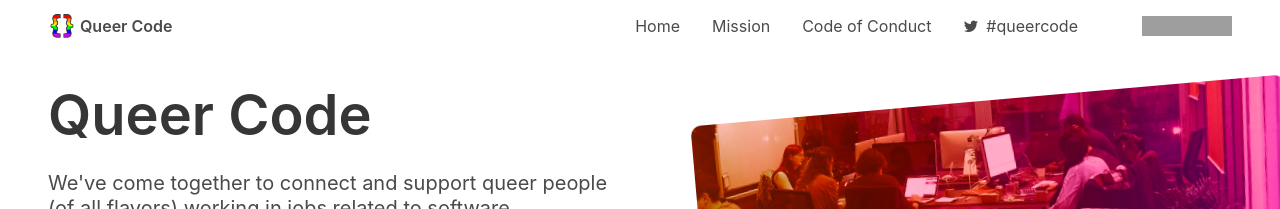
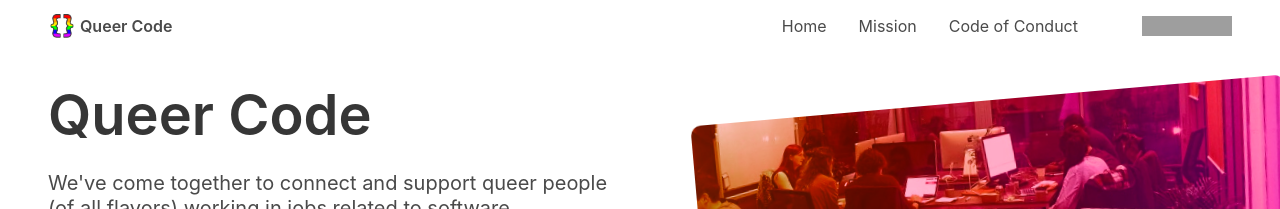
Before and after one commit to QueerCodeOrg/queercodeberlin.github.io, a Jekyll site: the page built from index.html, in a window 1280 px wide. Shown: the top 209 px of the page. Built offline with Jekyll 4.4.1, drawn with Linux system fonts in a browser that asks for light colours; comment, search, counter and statistics services are not loaded; grey boxes are pictures that could not be loaded.

Commit message:
Remove #queercode hashtag from top bar

```diff
--- a/_includes/header.html
+++ b/_includes/header.html
@@ -55,10 +55,6 @@
           <a class="navbar-item" href="coc">
             Code of Conduct
           </a>
-          <a class="navbar-item navbar-item--twitter" href="https://twitter.com/search?q=queercode">
-            <i class="fa fa-twitter" aria-hidden="true"></i>
-            #queercode
-          </a>
           <span class="navbar-item navbar-item--slack">
             <script async defer src="https://slackinvite-qcldn.herokuapp.com/slackin.js"></script>
           </span>
```
